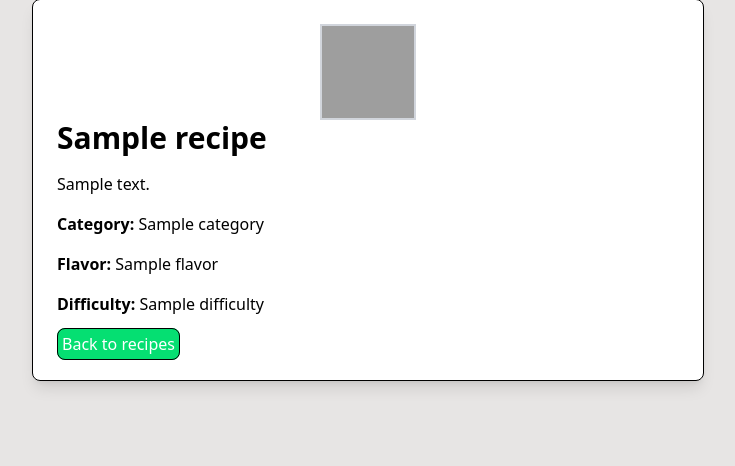
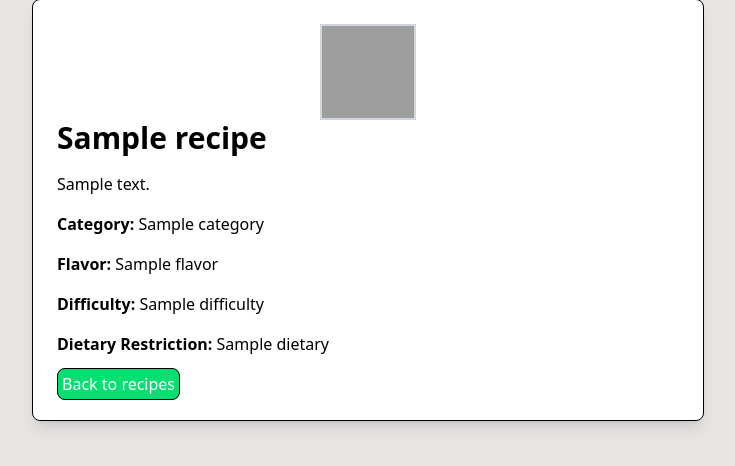
Before and after one commit to husseinhabashi/dishdash, a Python web app: template templates/recipe_details.html in a window 1280 px wide. Shown: the part 17-483 px from the top of the page, without its empty margins (272-1007 px from the left). Run offline with Jinja, Linux system fonts and the light colour scheme; the template is opened without the code that fills it: most values are stand-ins (such as "Sample title", 1, 10 or a date in 2020); style sheets or scripts are compiled from the project's sources; grey boxes are pictures that could not be loaded.

Commit message:
added dietary restrictions to recipe details

```diff
--- a/templates/recipe_details.html
+++ b/templates/recipe_details.html
@@ -13,6 +13,8 @@
     <p class="mb-4"><strong>Category:</strong> {{ recipe.category }}</p>
     <p class="mb-4"><strong>Flavor:</strong> {{ recipe.flavor }}</p>
     <p class="mb-4"><strong>Difficulty:</strong> {{ recipe.difficulty }}</p>
+    <p class="mb-4"><strong>Dietary Restriction:</strong> {{ recipe.dietary }}</p>
+
     {% if favorite_info %}
     {% if favorite_info == "add" %}
     <a href="{{ url_for('main.favorite_toggle',recipe_id = recipe.recipeID) }}" class="bg-green-400 border-b border-1 border-black text-white px-1 py-1 rounded-lg transform transition-all hover:bg-white hover:text-green-700 hover:scale-105 focus:outline-solid focus:ring-2 focus:ring-green-400">Add Favorite</a>
```
